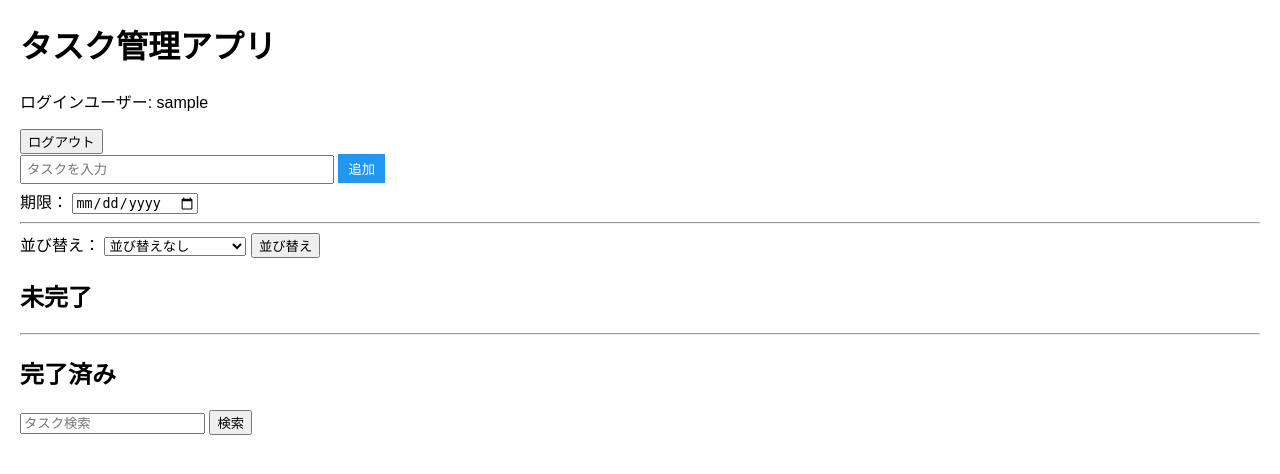
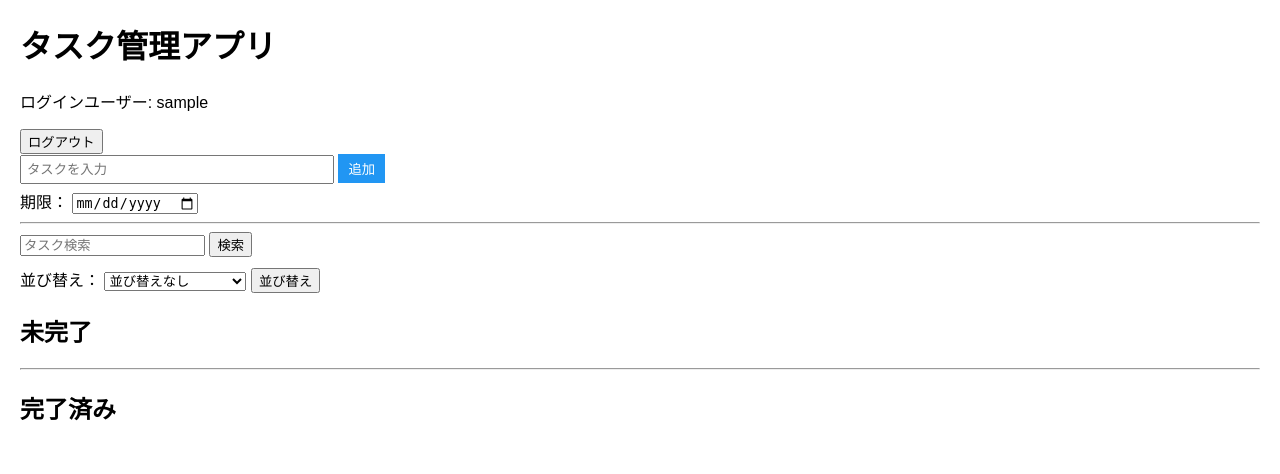
Before and after one commit to kyohei0014/flask-task-app, a Flask app: page / in a window 1280 px wide. Shown: the top 474 px of the page. Run offline with Flask 3, Linux system fonts and the light colour scheme; the visitor is signed in with stand-in values (Sample User, id 1); data that the repository does not hold is empty; some libraries are stand-ins or nearby versions.

Commit message:
fix search form position

```diff
--- a/templates/index.html
+++ b/templates/index.html
@@ -63,6 +63,11 @@
 </form>
 
 <hr>
+
+<form method="GET" action="/" style="margin-bottom:10px;">
+<input type="text" name="q" placeholder="タスク検索">
+<button type="submit">検索</button>
+</form>
 
 <!-- 並び替え -->
 <form method="get" action="/" style="margin-bottom: 10px;">
@@ -190,8 +195,4 @@
 </ul>
 
 </body>
-<form method="GET">
-<input type="text" name="q" placeholder="タスク検索">
-<button type="submit">検索</button>
-</form>
 </html>
```
